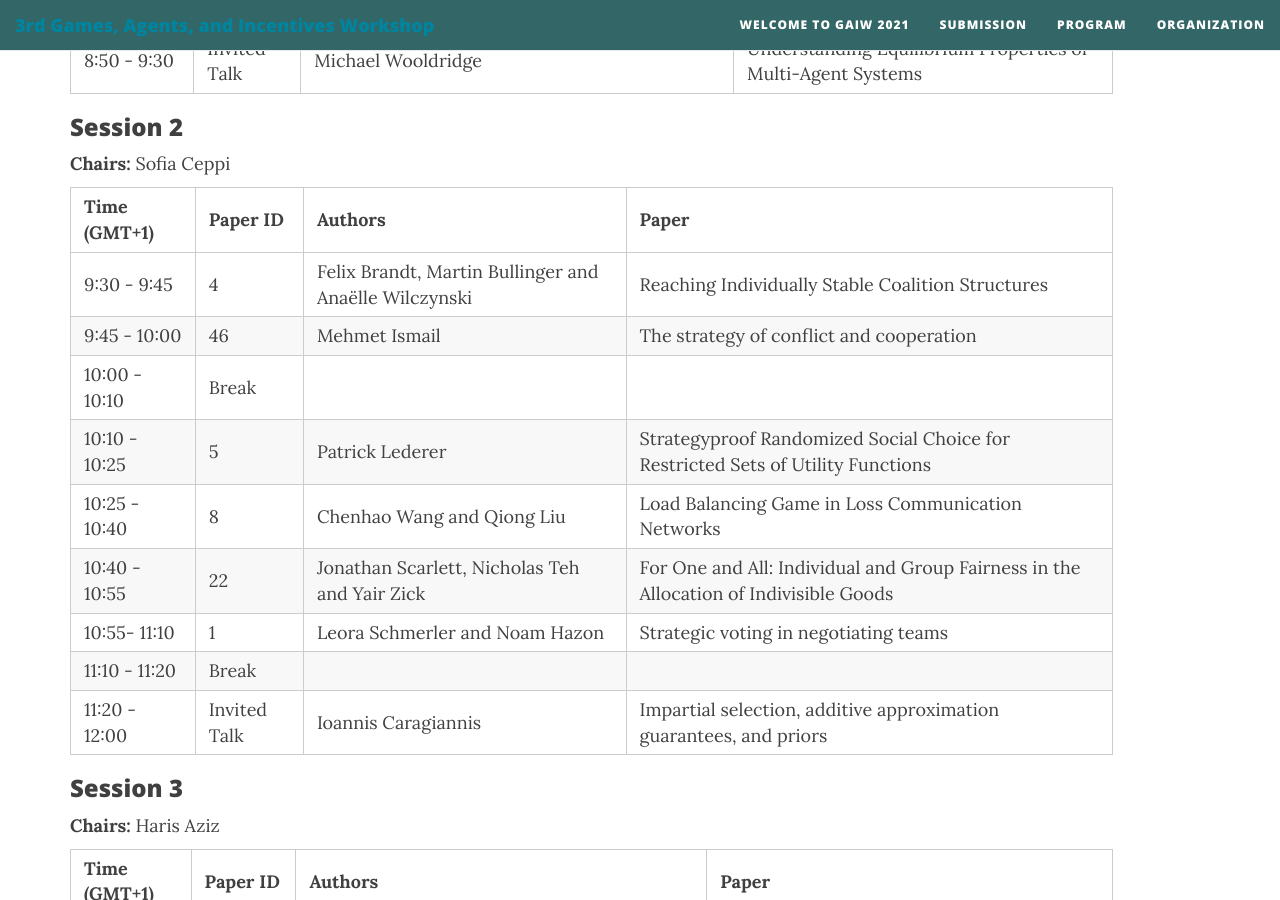
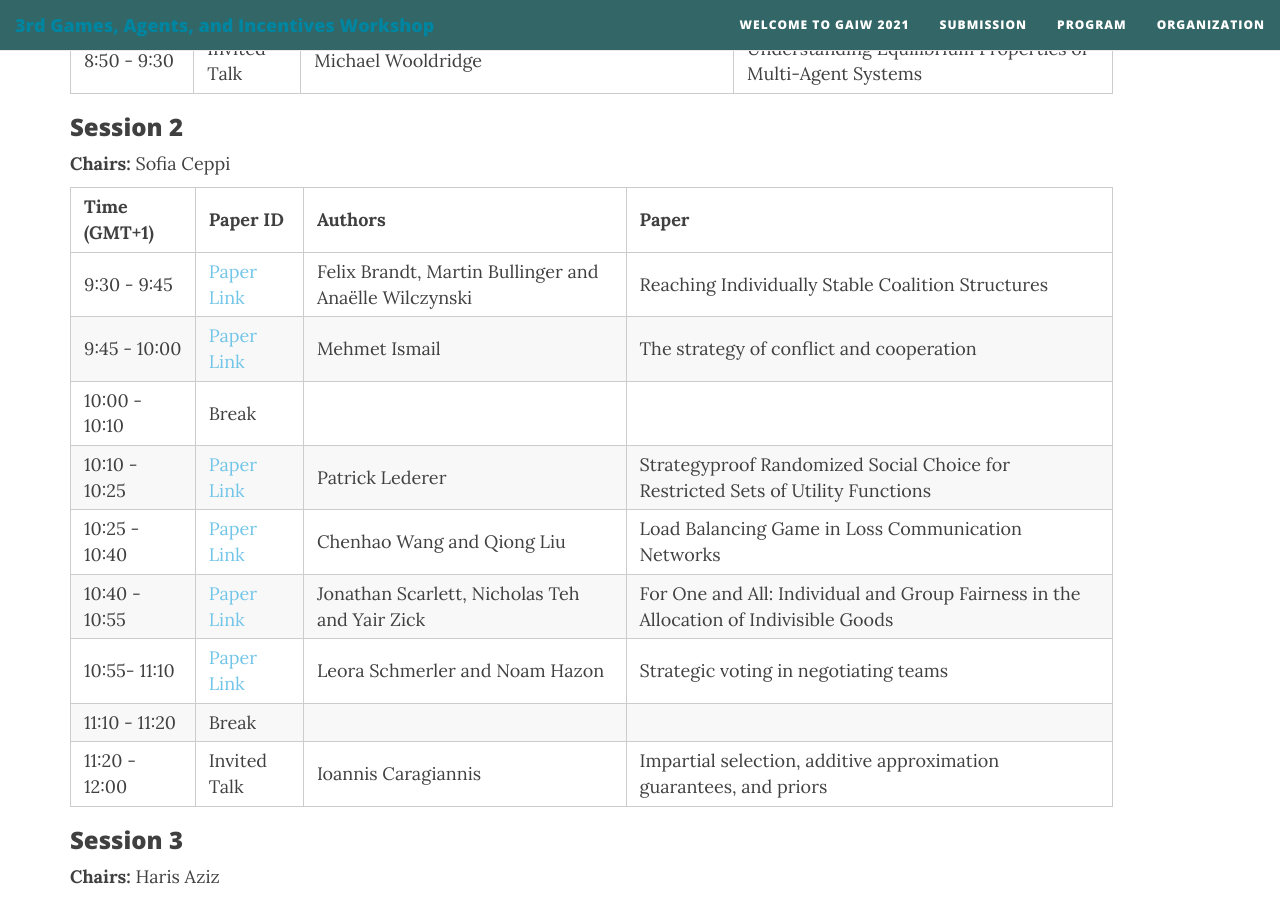
Before and after one commit to PrefLib/gaiw2021, a Jekyll site: the page built from program.md, in a window 1280 px wide and 900 px high, scrolled down 935 px. Built offline with Jekyll 4.4.1, drawn with Linux system fonts in a browser that asks for light colours; nearby versions of some CDN libraries.

Commit message:
Update program.md

```diff
--- a/program.md
+++ b/program.md
@@ -32,13 +32,13 @@ To participate in the workshop please follow the directions to log in on the [AA
 
 |     Time (GMT+1) | Paper ID     | Authors                                               | Paper                                                                                   |
 |------------------|--------------|-------------------------------------------------------|-----------------------------------------------------------------------------------------|
-| 9:30 - 9:45      | 4            | Felix Brandt, Martin Bullinger and Anaëlle Wilczynski | Reaching Individually Stable Coalition Structures                                       |
-| 9:45 - 10:00     | 46           | Mehmet Ismail                                         | The strategy of conflict and cooperation                                                |
+| 9:30 - 9:45      | [Paper Link](/_papers/GAIW_2021_paper_4.pdf)            | Felix Brandt, Martin Bullinger and Anaëlle Wilczynski | Reaching Individually Stable Coalition Structures                                       |
+| 9:45 - 10:00     | [Paper Link](/_papers/GAIW_2021_paper_46.pdf)           | Mehmet Ismail                                         | The strategy of conflict and cooperation                                                |
 | 10:00 - 10:10    | Break        |                                                       |                                                                                         |
-| 10:10 - 10:25    | 5            | Patrick Lederer                                       | Strategyproof Randomized Social Choice for Restricted Sets of   Utility Functions       |
-| 10:25 - 10:40    | 8            | Chenhao Wang and Qiong Liu                            | Load Balancing Game in Loss Communication Networks                                      |
-| 10:40 - 10:55    | 22           | Jonathan Scarlett, Nicholas Teh and Yair Zick         | For One and All: Individual and Group Fairness in the Allocation of   Indivisible Goods |
-| 10:55- 11:10     | 1            | Leora Schmerler and   Noam Hazon                      | Strategic voting in negotiating teams                                                   |
+| 10:10 - 10:25    | [Paper Link](/_papers/GAIW_2021_paper_5.pdf)            | Patrick Lederer                                       | Strategyproof Randomized Social Choice for Restricted Sets of   Utility Functions       |
+| 10:25 - 10:40    | [Paper Link](/_papers/GAIW_2021_paper_8.pdf)            | Chenhao Wang and Qiong Liu                            | Load Balancing Game in Loss Communication Networks                                      |
+| 10:40 - 10:55    | [Paper Link](/_papers/GAIW_2021_paper_22.pdf)           | Jonathan Scarlett, Nicholas Teh and Yair Zick         | For One and All: Individual and Group Fairness in the Allocation of   Indivisible Goods |
+| 10:55- 11:10     | [Paper Link](/_papers/GAIW_2021_paper_1.pdf)            | Leora Schmerler and   Noam Hazon                      | Strategic voting in negotiating teams                                                   |
 | 11:10 - 11:20    | Break        |                                                       |                                                                                         |
 | 11:20 - 12:00    | Invited Talk | Ioannis Caragiannis                                   | Impartial selection, additive approximation guarantees, and priors                      |
 
```
